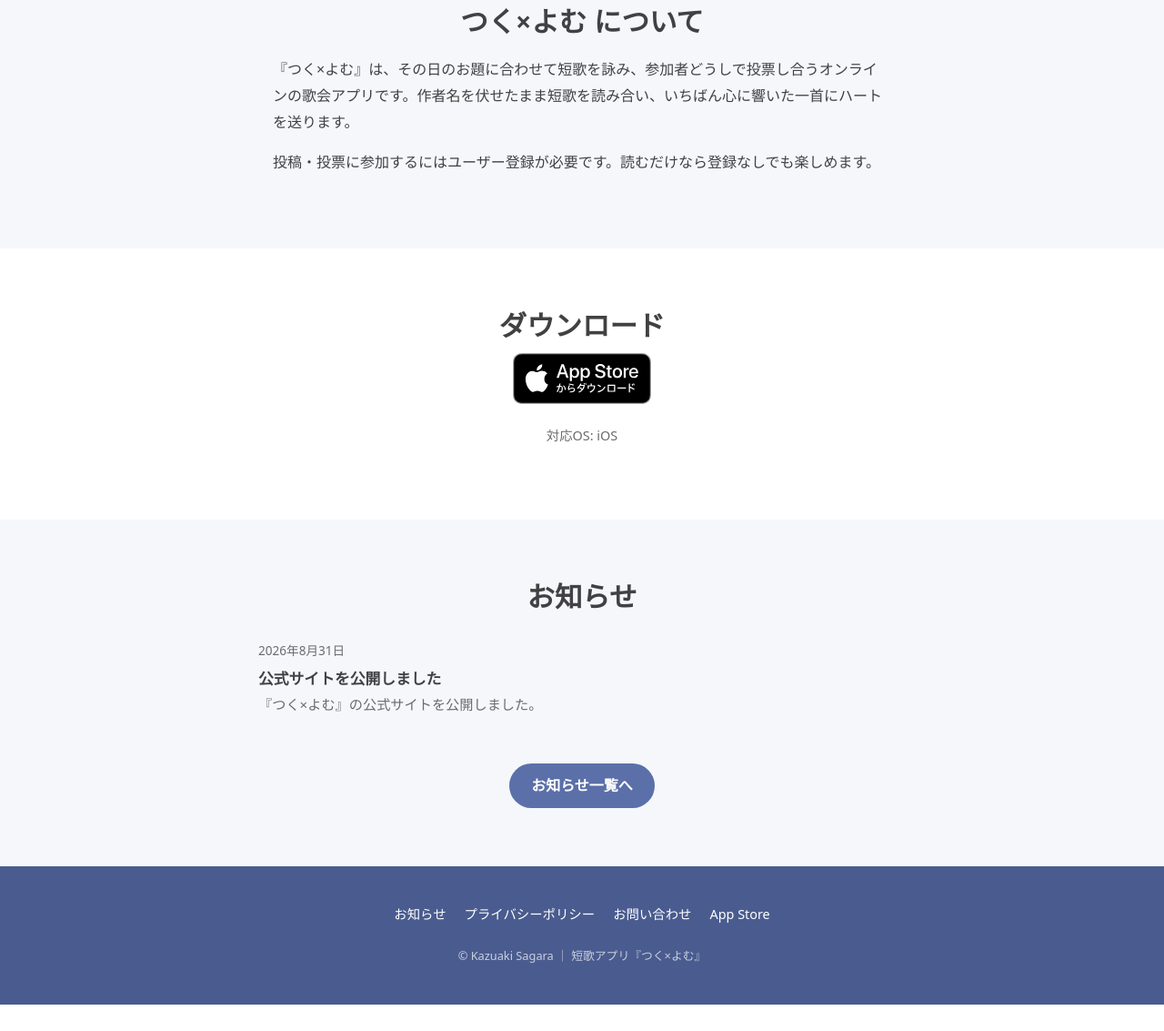
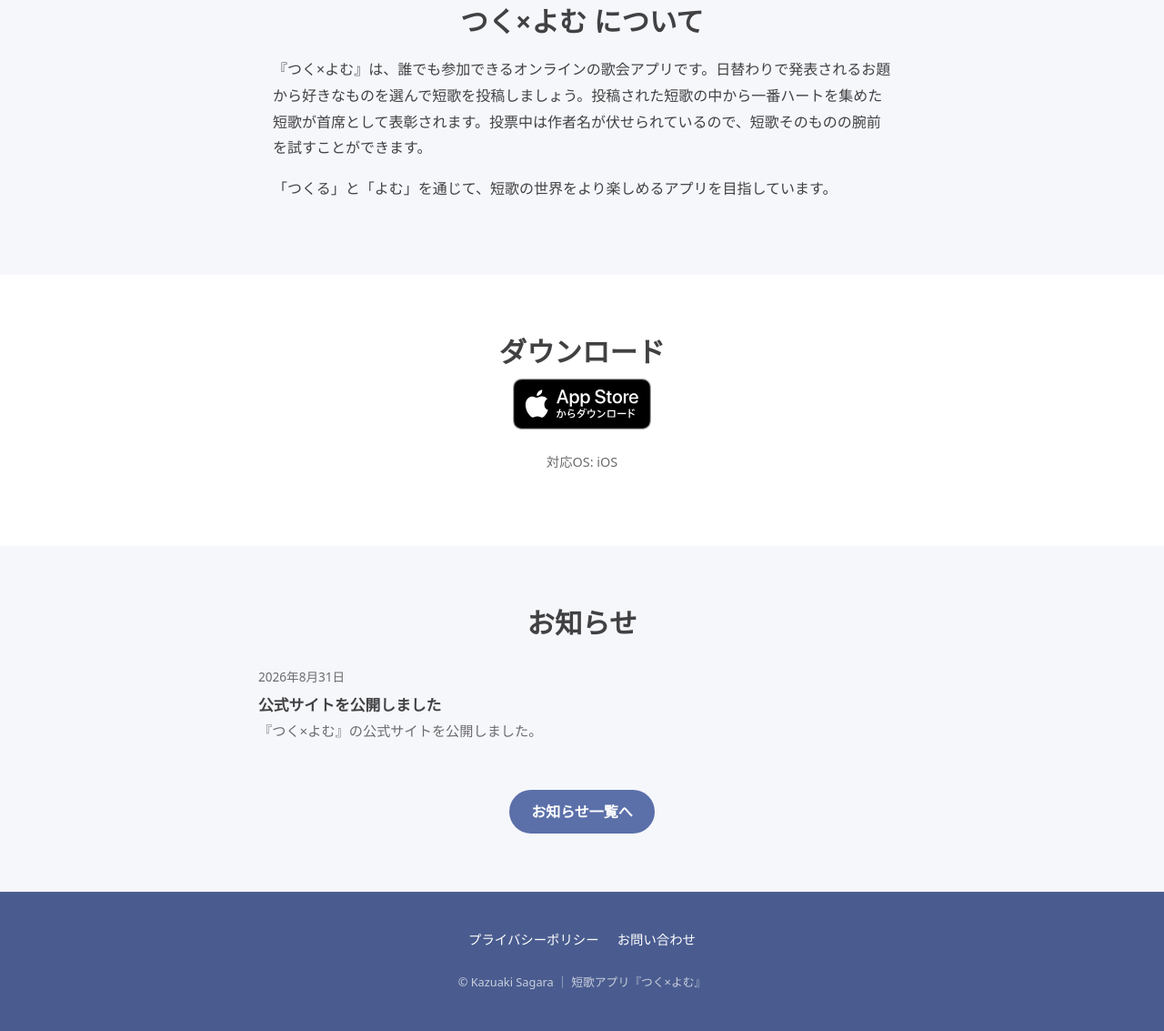
Before and after one commit to healer-whale/tsukuyomu-web, a plain HTML site: page index.html in a window 1280 px wide. Shown: the part 606-1739 px from the top of the page at 91% size. Before the commit the page ends 1710 px from the top, so only its background shows below. Drawn offline with Linux system fonts and the light colour scheme; a web font is replaced by a local one.

Commit message:
update about for tsukuyomu text

```diff
--- a/index.html
+++ b/index.html
@@ -48,8 +48,8 @@
       <div class="container">
         <h2>つく×よむ について</h2>
         <div class="prose">
-          <p>『つく×よむ』は、その日のお題に合わせて短歌を詠み、参加者どうしで投票し合うオンラインの歌会アプリです。作者名を伏せたまま短歌を読み合い、いちばん心に響いた一首にハートを送ります。</p>
-          <p>投稿・投票に参加するにはユーザー登録が必要です。読むだけなら登録なしでも楽しめます。</p>
+          <p>『つく×よむ』は、誰でも参加できるオンラインの歌会アプリです。日替わりで発表されるお題から好きなものを選んで短歌を投稿しましょう。投稿された短歌の中から一番ハートを集めた短歌が首席として表彰されます。投票中は作者名が伏せられているので、短歌そのものの腕前を試すことができます。</p>
+          <p>「つくる」と「よむ」を通じて、短歌の世界をより楽しめるアプリを目指しています。</p>
         </div>
       </div>
     </section>
@@ -67,7 +67,6 @@
     <section class="section" id="news">
       <div class="container">
         <h2>お知らせ</h2>
-        <!-- <p class="section__lead">不具合情報・アップデート・メンテナンス情報をお知らせします。</p> -->
         <div class="news-list">
           <article class="news-item">
             <div class="news-item__meta">
@@ -86,10 +85,8 @@
 
   <footer class="site-footer">
     <nav>
-      <a href="news.html">お知らせ</a>
       <a href="privacy.html">プライバシーポリシー</a>
       <a href="https://forms.gle/Nwhqb7th3zikU4kS8" target="_blank" rel="noopener">お問い合わせ</a>
-      <a href="https://apps.apple.com/jp/app/id6753803224" target="_blank" rel="noopener">App Store</a>
     </nav>
     <small>&copy; Kazuaki Sagara ｜ 短歌アプリ『つく×よむ』</small>
   </footer>
```
